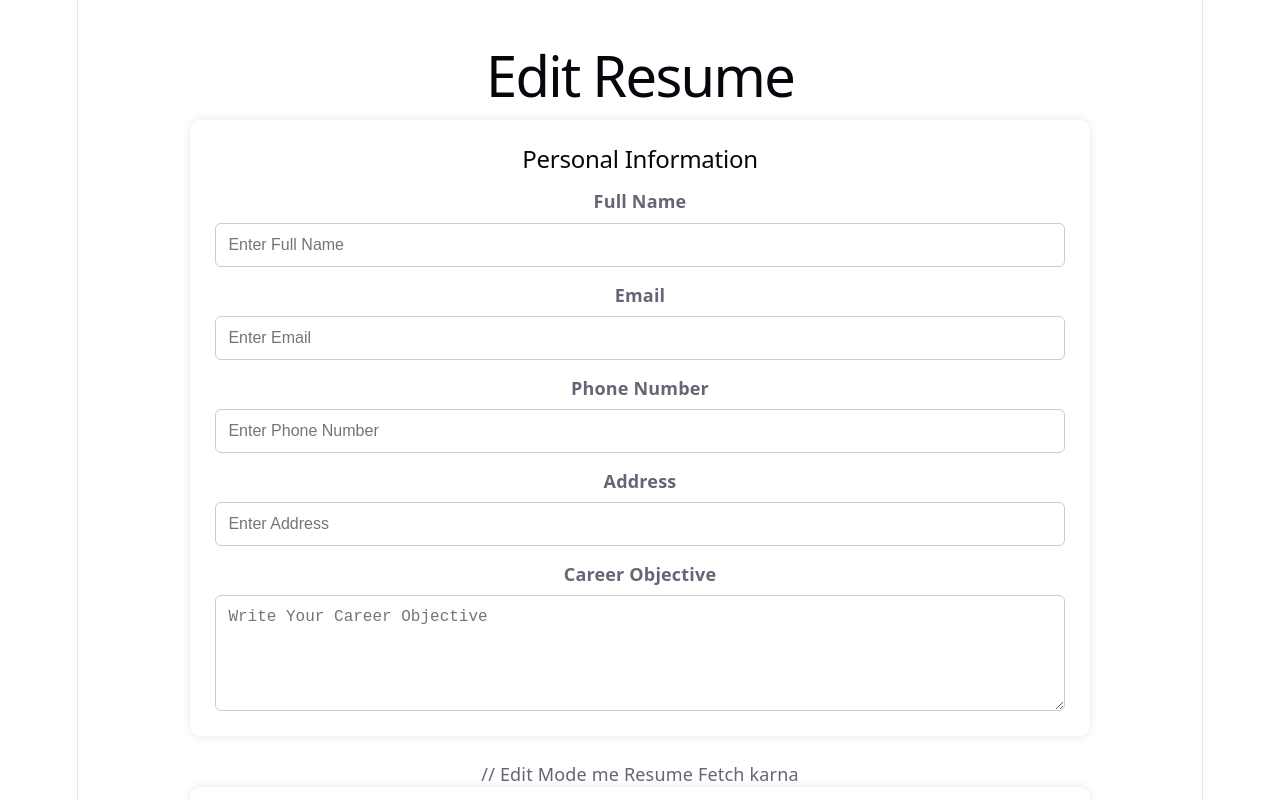
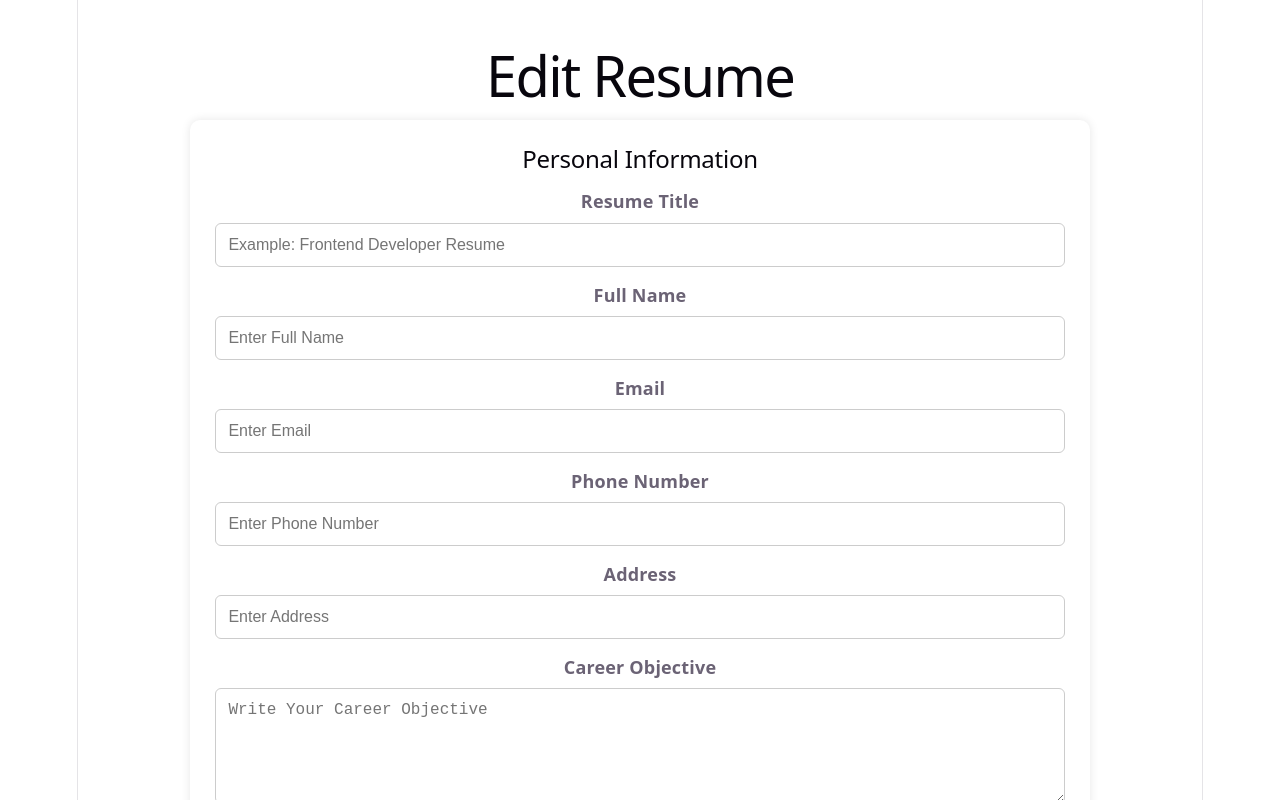
Before and after one commit to akhil-developer123/Resume-Builder, a React (Vite) app in the folder frontend/client/: page /edit-resume/1 in a window 1280 px wide. Shown: the top 800 px of the page. Built offline with nearby package versions, Linux system fonts and the light colour scheme; no server answers.

Commit message:
Add resume title feature

```diff
--- a/frontend/client/src/components/ResumeForm/PersonalInfo.jsx
+++ b/frontend/client/src/components/ResumeForm/PersonalInfo.jsx
@@ -8,6 +8,21 @@ function PersonalInfo({ formData, handleChange }) {
 
             {/* Section Heading */}
             <h2>Personal Information</h2>
+
+            {/* Resume Title */}
+            <div className="form-group">
+
+                <label>Resume Title</label>
+
+                <input
+                    type="text"
+                    name="title"
+                    placeholder="Example: Frontend Developer Resume"
+                    value={formData.title}
+                    onChange={handleChange}
+                />
+
+            </div>
 
             {/* Full Name */}
             <div className="form-group">
--- a/frontend/client/src/pages/CreateResume.jsx
+++ b/frontend/client/src/pages/CreateResume.jsx
@@ -27,6 +27,8 @@ function CreateResume() {
 
     // Resume Form State
     const [formData, setFormData] = useState({
+
+        title: "",
 
         fullName: "",
         email: "",
```
Also changed, not shown: 1 other file (tests, documents, lock files or other folders).
